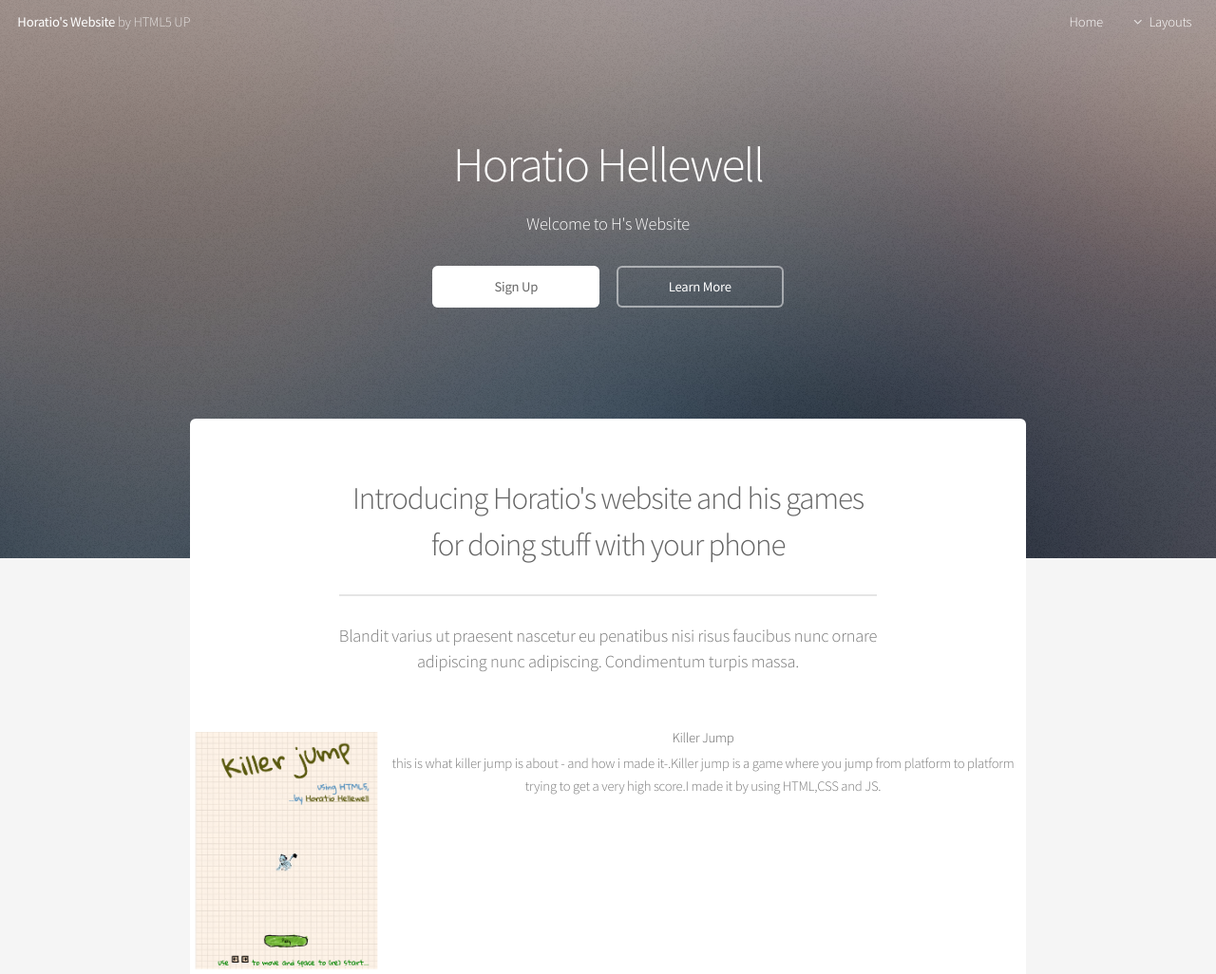
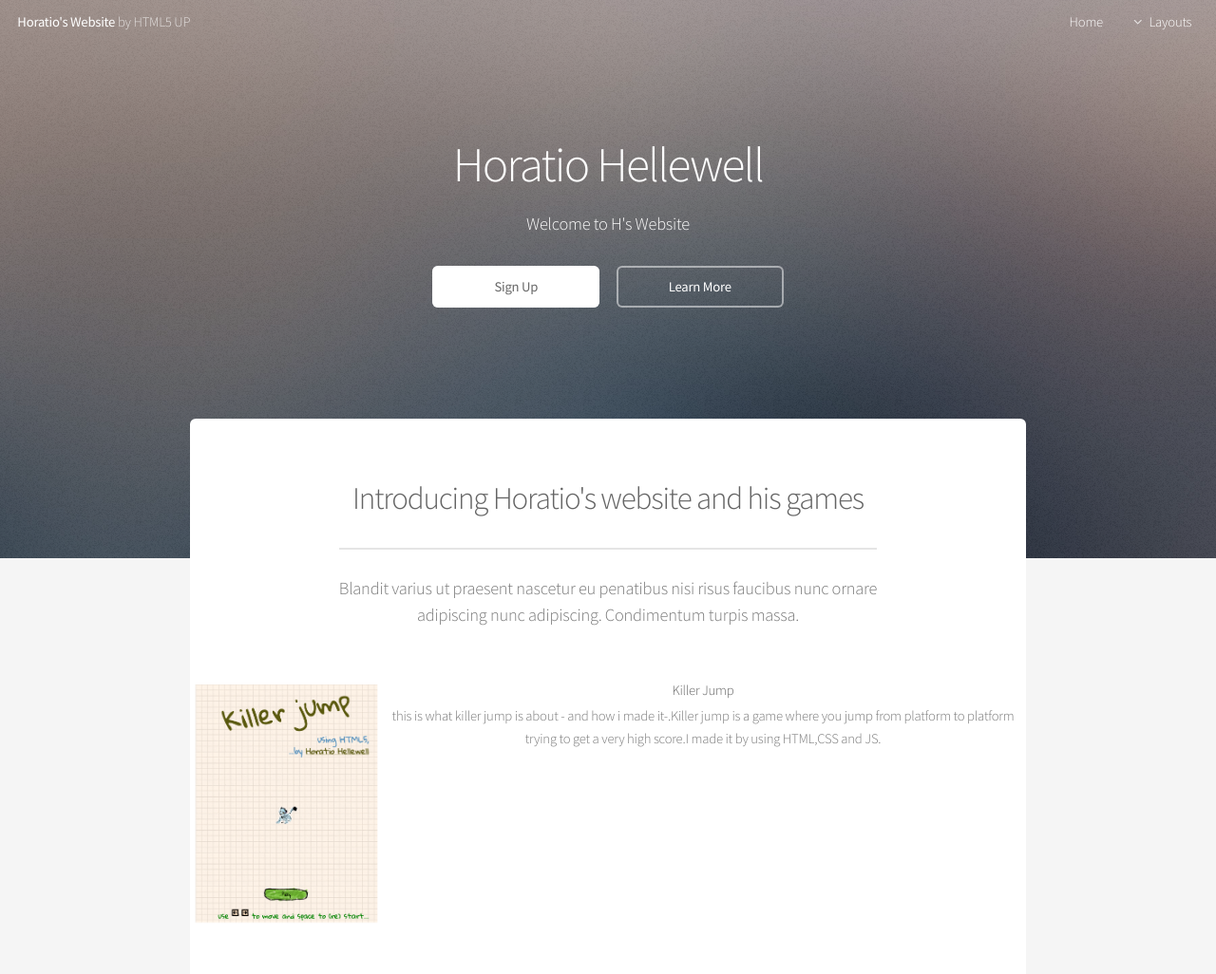
Before and after one commit to HMSvictory/HMSvictory.github.io, a plain HTML site: page index.html in a window 1280 px wide. Shown: the top 1026 px of the page at 95% size. Drawn offline with Linux system fonts and the light colour scheme.

Commit message:
Deleted rest of sub-title

```diff
--- a/index.html
+++ b/index.html
@@ -71,7 +71,7 @@
 					<header class="major">
 						<h2>Introducing Horatio's website and his games
 						<br />
-						for doing stuff with your phone</h2>
+						</h2>
 						<p>Blandit varius ut praesent nascetur eu penatibus nisi risus faucibus nunc ornare<br />
 						adipiscing nunc adipiscing. Condimentum turpis massa.</p>
 					</header>
```
